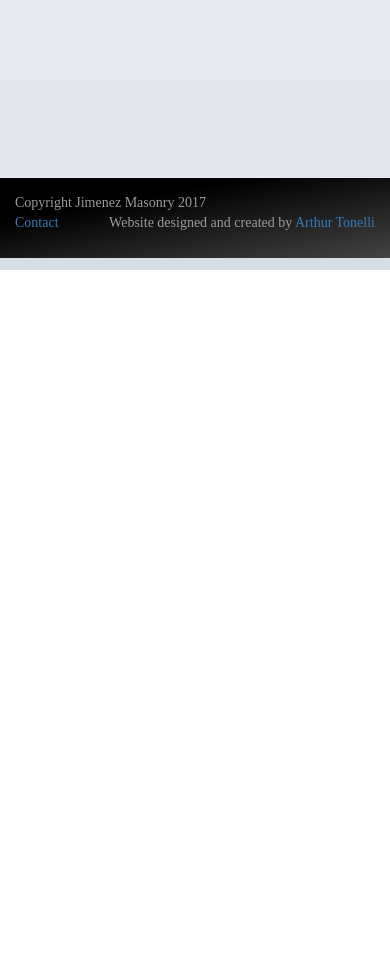
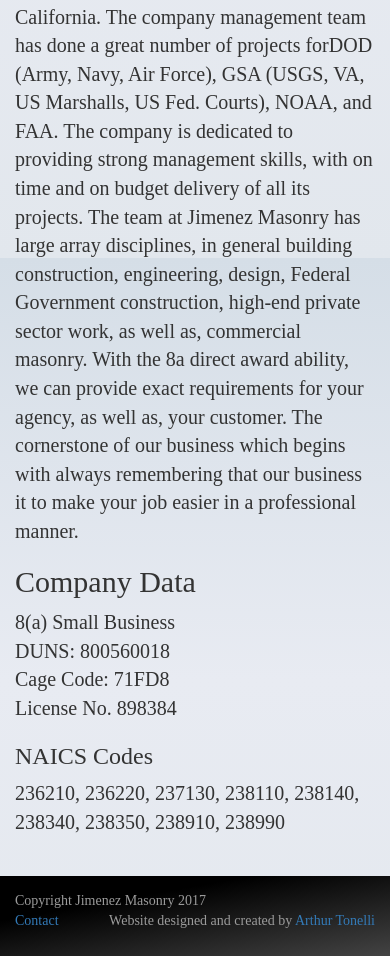
Before and after one commit to altonelli/JimenezMasonry, a plain HTML site: page about.html in a window 390 px wide. Shown: the part 586-1542 px from the top of the page. Before the commit the page ends 856 px from the top, so only its background shows below. Drawn offline with nearby package versions, Linux system fonts and the light colour scheme; a web font is replaced by a local one.

Commit message:
template done. need to swap out lorem.

```diff
--- a/about.html
+++ b/about.html
@@ -60,11 +60,43 @@
   </div>
 
   <div class="container bottom">
+    <h2>Introduction</h2>
     <article class="">
       <p>
-        Lorem ipsum dolor sit amet, consectetur adipisicing elit, sed do eiusmod tempor incididunt ut labore et dolore magna aliqua. Ut enim ad minim veniam, quis nostrud exercitation ullamco laboris nisi ut aliquip ex ea commodo consequat. Duis aute irure dolor in reprehenderit in voluptate velit esse cillum dolore eu fugiat nulla pariatur. Excepteur sint occaecat cupidatat non proident, sunt in culpa qui officia deserunt mollit anim id est laborum.
+Jimenez Masonry provides more than just masonry solutions. We are proud to be
+Jimenez Masonry and more. Founded 10 years ago by Dagoberto Jimenez the company
+has continued to grow and in January 2017 received its 8a certi cation. The
+company is based near Salinas, CA with management team located in both northern
+and southern CA to serve the entire state of California. The company management
+team has done a great number of projects forDOD (Army, Navy, Air Force), GSA
+(USGS, VA, US Marshalls, US Fed. Courts), NOAA, and FAA. The company is
+dedicated to providing strong management skills, with on time and on budget
+delivery of all its projects. The team at Jimenez Masonry has large array
+disciplines, in general building construction, engineering, design, Federal
+Government construction, high-end private sector work, as well as, commercial
+masonry. With the 8a direct award ability, we can provide exact requirements
+for your agency, as well as, your customer. The cornerstone of our business
+which begins with always remembering that our business it to make your job
+easier in a professional manner.
       </p>
     </article>
+
+    <article class="">
+      <h2>Company Data</h2>
+      <ul class="list-unstyled">
+        <li>8(a) Small Business</li>
+        <li>DUNS: 800560018</li>
+        <li>Cage Code: 71FD8</li>
+        <li>License No. 898384</li>
+      </ul>
+    </article>
+
+    <article class="">
+      <h3>NAICS Codes</h3>
+      <p>236210, 236220, 237130, 238110, 238140, 238340, 238350, 238910, 238990</p>
+    </article>
+
+
   </div>
 
   <footer class="footer">
--- a/css/about.css
+++ b/css/about.css
@@ -1,8 +1,8 @@
-.footer {
+/*.footer {
   bottom: 0;
   position: absolute;
   width: 100%;
-}
+}*/
 
 article {
   font-size: 20px;
```
Also changed, not shown: contact.html (+1 -1 lines), index.html (+22 -6 lines).
